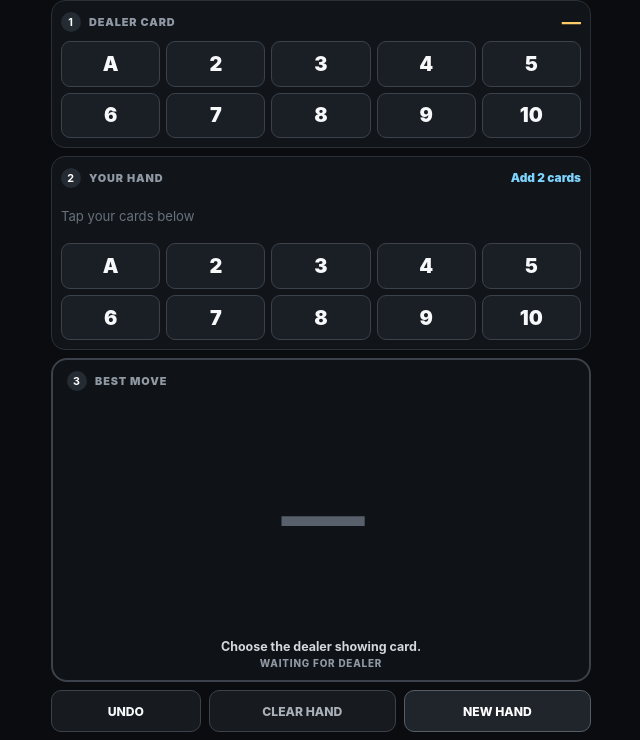
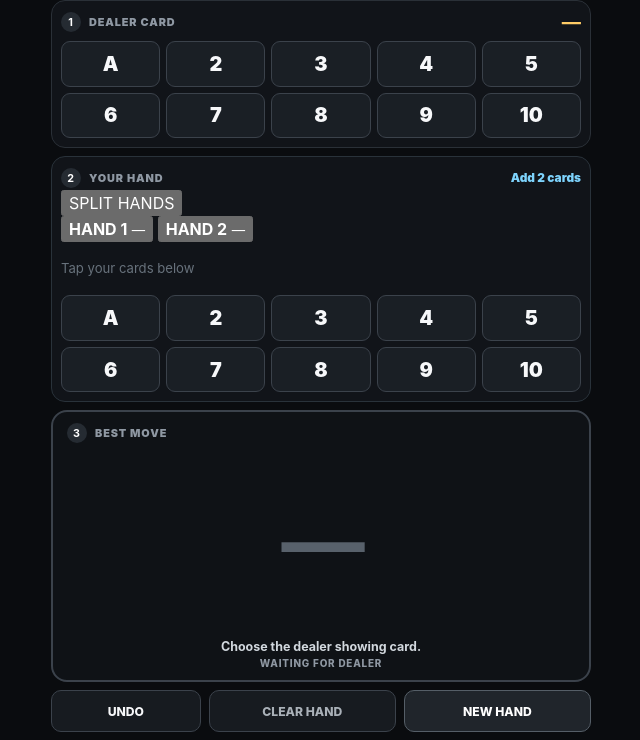
Before and after one commit to victor12416/GTA-BLACKJACK, a website: page index.html in a window 1280 px wide. Shown: the part 60-800 px from the top of the page, without its empty margins (319-959 px from the left). Drawn offline with Linux system fonts and the light colour scheme.

Commit message:
Add split-hand controls to live UI

```diff
--- a/index.html
+++ b/index.html
@@ -5,7 +5,7 @@
   <meta name="viewport" content="width=device-width, initial-scale=1, viewport-fit=cover">
   <meta name="theme-color" content="#0a0c0f">
   <title>GTA Blackjack</title>
-  <link rel="stylesheet" href="styles.css?v=20261003-9">
+  <link rel="stylesheet" href="styles.css?v=20261003-10">
 </head>
 <body>
   <main class="app">
@@ -39,6 +39,21 @@
         <span id="handSummary" class="hand-summary">Add 2 cards</span>
       </div>
 
+      <div id="splitButtonWrap" class="split-button-wrap hidden">
+        <button id="splitButton" class="split-button" type="button">SPLIT HANDS</button>
+      </div>
+
+      <div id="splitTabs" class="split-tabs hidden" role="tablist" aria-label="Split hands">
+        <button id="hand1Tab" class="split-tab active" type="button" role="tab" aria-selected="true">
+          <b>HAND 1</b>
+          <small id="hand1Preview">—</small>
+        </button>
+        <button id="hand2Tab" class="split-tab" type="button" role="tab" aria-selected="false">
+          <b>HAND 2</b>
+          <small id="hand2Preview">—</small>
+        </button>
+      </div>
+
       <div id="playerCards" class="player-cards" aria-live="polite"></div>
 
       <div id="playerGrid" class="rank-grid player-grid" aria-label="Add a card to your hand"></div>
@@ -58,6 +73,6 @@
     </section>
   </main>
 
-  <script type="module" src="app.js?v=20261003-9"></script>
+  <script type="module" src="app.js?v=20261003-10"></script>
 </body>
 </html>
```
